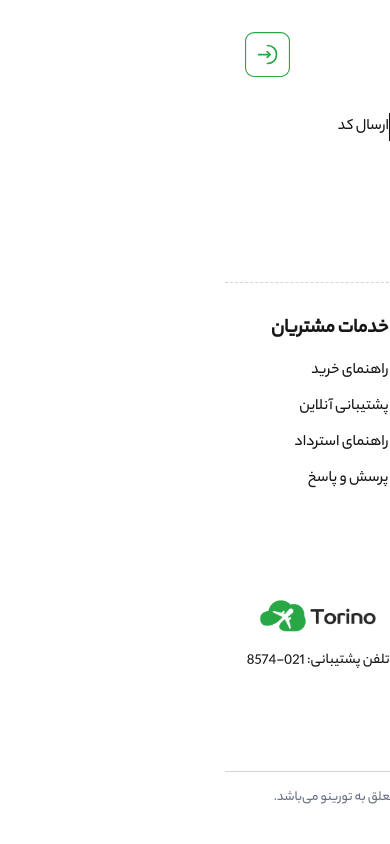
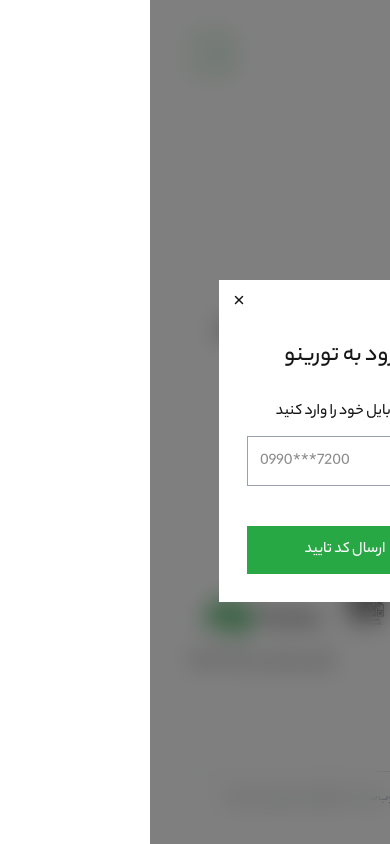
Before and after one commit to azitataheri/torino, a Next.js app: page / in a window 390 px wide. Both pictures are taken after a click on the picture 62 px from the left and 54 px from the top of the page. Built offline with nearby package versions, Linux system fonts and the light colour scheme.

Commit message:
develop modals ui and validate forms

```diff
--- a/package.json
+++ b/package.json
@@ -18,6 +18,8 @@
     "react": "19.2.4",
     "react-dom": "19.2.4",
     "react-hook-form": "^7.80.0",
+    "react-icons": "^5.7.0",
+    "react-otp-input": "^3.1.1",
     "yup": "^1.7.1"
   },
   "devDependencies": {
--- /dev/null
+++ b/src/components/common/Button.jsx
@@ -0,0 +1,7 @@
+function Button({value}) {
+  return (
+   <button className="bg-primary rounded-[6] leading-12 text-white cursor-pointer">{value}</button>
+  )
+}
+
+export default Button
--- a/src/components/layout/Header.jsx
+++ b/src/components/layout/Header.jsx
@@ -1,6 +1,7 @@
 import { useState } from "react";
+import Image from "next/image";
+
 import AuthModal from "../modules/auth/AuthModal";
-import Image from "next/image";
 import Menu from "../modules/Menu";
 
 function Header() {
@@ -39,7 +40,7 @@
             <Menu />
           </div>
 
-          {/* Login */}
+          {/* Button login in desktop */}
           <button
             onClick={toggleModal}
             className="hidden md:flex items-center gap-2 border-2 border-primary rounded-xl px-4 py-2 text-primary"
@@ -54,6 +55,8 @@
             <div className="w-px h-4 bg-primary"></div>
             <span>ثبت نام</span>
           </button>
+
+          {/* Button login in mobile */}
           <Image
             onClick={toggleModal}
             className="flex md:hidden"
@@ -71,7 +74,7 @@
           className="fixed inset-0 bg-black/40 z-40"
           onClick={() => setMenuOpen(false)}
         >
-          {/* Drawer */}
+          {/* Drawer that open from right side */}
           <div
             onClick={(e) => e.stopPropagation()}
             className="fixed top-0 right-0 h-screen w-56 bg-white rounded-l-xl shadow-xl z-50 p-6 transition-all duration-300"
@@ -82,7 +85,13 @@
       )}
 
       {/*Render modal of mobile and otp */}
-      {isOpen && <AuthModal onClose={() => setIsOpen(false)} />}
+      {isOpen && (
+        <AuthModal
+          onClose={() => setIsOpen(false)}
+          isOpen={isOpen}
+          setIsOpen={setIsOpen}
+        />
+      )}
     </div>
   );
 }
--- a/src/components/modules/auth/AuthModal.jsx
+++ b/src/components/modules/auth/AuthModal.jsx
@@ -2,22 +2,49 @@
 import SendOtpForm from "@/components/modules/auth/SendOtpForm";
 import CheckOtpForm from "@/components/modules/auth/CheckOtpForm";
 
-function AuthModal({ onClose }) {
+function AuthModal({ onClose, isOpen, setIsOpen }) {
   const [step, setStep] = useState("mobile");
   const [mobile, setMobile] = useState("");
-  const [code, setCode] = useState("")
+  const [code, setCode] = useState("");
+  const [otpSent, setOtpSent] = useState(false);
 
+{/* Send mobile successfully and set step to otp */}
   const handleMobileSuccess = () => {
     setStep("otp");
   };
 
   return (
     <>
-      {step === "mobile" ? (
-        <SendOtpForm onSuccess={handleMobileSuccess} mobile={mobile} setMobile={setMobile}/>
-      ) : (
-        <CheckOtpForm mobile={mobile} code={code} setCode={setCode}/>
-      )}
+      <div
+        className="fixed inset-0 z-50 flex items-center justify-center bg-black/50 backdrop-blur-md px-4"
+        onClick={() => setIsOpen(false)}
+      >
+        {otpSent && (
+          <div
+            className="bg-pink-800 rounded-b-md text-white px-10 py-5 z-51 absolute top-0"
+            onClick={(e) => e.stopPropagation()}
+          >
+            کد تایید شما: {code}
+          </div>
+        )}
+        {step === "mobile" ? (
+          <SendOtpForm
+            onSuccess={handleMobileSuccess}
+            mobile={mobile}
+            setCode={setCode}
+            setOtpSent={setOtpSent}
+            setMobile={setMobile}
+            onClose={onClose}
+          />
+        ) : (
+          <CheckOtpForm
+            mobile={mobile}
+            code={code}
+            setCode={setCode}
+            onClose={onClose}
+          />
+        )}
+      </div>
     </>
   );
 }
--- a/src/components/modules/auth/CheckOtpForm.jsx
+++ b/src/components/modules/auth/CheckOtpForm.jsx
@@ -1,25 +1,109 @@
-import { useRouter } from "next/navigation";
+import { useRouter } from "next/router";
 import { useCheckOtpMutation } from "@/hooks/mutations";
-function CheckOtpForm({ code, setCode, mobile }) {
+import { IoClose } from "react-icons/io5";
+import { useForm, Controller } from "react-hook-form";
+import OtpInput from "react-otp-input";
+import * as yup from "yup";
+import { yupResolver } from "@hookform/resolvers/yup";
+
+import Button from "@/components/common/Button";
+import { setCookies } from "@/utils/cookies";
+
+const schema = yup.object({
+  code: yup
+    .string()
+    .required("کد الزامی است")
+    .length(6, "کد باید 6 رقمی باشد."),
+});
+
+function CheckOtpForm({ mobile, onClose }) {
+  {
+    /* Use router */
+  }
   const router = useRouter();
 
+  {
+    /*Mutate function */
+  }
   const { mutate } = useCheckOtpMutation();
-  const otpHandler = (e) => {
-    e.preventDefault();
+
+  {
+    /* Collaboration yup and RHF */
+  }
+  const {
+    handleSubmit,
+    control,
+    formState: { errors },
+  } = useForm({
+    resolver: yupResolver(schema),
+    defaultValues: {
+      code: "",
+    },
+  });
+
+  {
+    /* Handle otp and send to dashboard after get success */
+  }
+  const otpHandler = (data) => {
     mutate(
-      { mobile, code },
-      { onSuccess: (data) => router.push("/dashboard") },
+      { mobile, code: data.code },
+      {
+        onSuccess: (data) => {
+          setCookies(data)
+          router.push("/dashboard");
+        },
+        onError: (error) => {
+          console.log("Error:", error);
+        },
+      },
     );
   };
   return (
-    <div>
-      <form onSubmit={otpHandler}>
-        <input
-          className="border-2"
-          value={code}
-          onChange={(e) => setCode(e.target.value)}
+    <div
+      dir="ltr"
+      className="w-[358] h-[362] md:w-[550] md:h-[333] mx-auto absolute top-70 left-1/2 bg-white rounded-[20] translate-x-[-50%] translaye-y-[-50%]"
+      onClick={(e) => e.stopPropagation()}
+    >
+      <IoClose onClick={onClose} className="float-left m-3" />
+      <div className="text-center pt-15">
+        <p className="text-2xl">کد تایید را وارد کنید</p>
+        <p>کد تایید به شماره {mobile} ارسال شد</p>
+      </div>
+      <form onSubmit={handleSubmit(otpHandler)} className="flex flex-col p-7">
+        <Controller
+          name="code"
+          control={control}
+          render={({ field }) => (
+            <OtpInput
+              value={field.value}
+              onChange={field.onChange}
+              numInputs={6}
+              // shouldAutoFocus
+              containerStyle="flex justify-center gap-2 my-4 md:my-6"
+              inputStyle={{
+                width: "45px",
+                height: "45px",
+                textAlign: "center",
+                fontSize: "18px",
+                direction: "ltr",
+              }}
+              renderInput={(props) => (
+                <input
+                  {...props}
+                  input="numeric"
+                  className="border border-gray-400 rounded-lg"
+                />
+              )}
+            />
+          )}
         />
-        <button type="submit">ورود به تورینو</button>
+        <div></div>
+        {errors.code && (
+          <span className="text-pink-600 text-sm mt-2 text-right">
+            {errors.code.message}
+          </span>
+        )}
+        <Button value="ورود به تورینو" />
       </form>
     </div>
   );
--- a/src/components/modules/auth/SendOtpForm.jsx
+++ b/src/components/modules/auth/SendOtpForm.jsx
@@ -1,26 +1,72 @@
-import {useSendOtpMutation} from '@/hooks/mutations'
+import { useSendOtpMutation } from "@/hooks/mutations";
+import { IoClose } from "react-icons/io5";
+import { useForm } from "react-hook-form";
+import * as yup from "yup";
+import { yupResolver } from "@hookform/resolvers/yup";
 
-function SendOtpForm({ mobile, setMobile, onSuccess }) {
-  const { mutate } = useSendOtpMutation()
-  const submitHandler = (e) => {
-    e.preventDefault();
-    console.log(mobile);
-    mutate(mobile, {
-      onSuccess: (data) => onSuccess(data)
+import Button from "@/components/common/Button";
+
+const schema = yup.object({
+  mobile: yup
+    .string()
+    .required("شماره موبایل الزامی است.")
+    .matches(/^09\d{9}$/, "شماره موبایل معتبر نیست."),
+});
+
+function SendOtpForm({ onSuccess, onClose, setMobile, setCode, setOtpSent }) {
+  {
+    /* Collaboration yup and RHF */
+  }
+  const {
+    register,
+    handleSubmit,
+    formState: { errors },
+  } = useForm({ resolver: yupResolver(schema) });
+
+  {
+    /* Mutate */
+  }
+  const { mutate } = useSendOtpMutation();
+
+  {
+    /*Submit*/
+  }
+  const submitHandler = (data) => {
+    setMobile(data.mobile);
+    mutate(data.mobile, {
+      onSuccess: (data) => {
+        onSuccess(data);
+        setCode(data.data.code);
+        setOtpSent(true);
+      },
     });
   };
+
   return (
-    <div>
-      <form onSubmit={submitHandler}>
+    <div
+      className="w-[358] h-[362] md:w-[550] md:h-[333] mx-auto absolute top-70 left-1/2 bg-white rounded-[20] translate-x-[-50%] translaye-y-[-50%]"
+      onClick={(e) => e.stopPropagation()}
+    >
+      <IoClose onClick={onClose} className="float-left m-3" />
+      <div className="text-center pt-15">
+        <p className="text-2xl">ورود به تورینو</p>
+      </div>
+      <form
+        onSubmit={handleSubmit(submitHandler)}
+        className="flex flex-col p-7"
+      >
         <label htmlFor="input">شماره موبایل خود را وارد کنید</label>
         <input
-          className="border-2"
+          className="border border-gray-400 outline-0 rounded-[6] leading-12 mt-3 mb-10 pl-3"
           type="tel"
+          placeholder="0990***7200"
           id="input"
-          value={mobile}
-          onChange={(e) => setMobile(e.target.value)}
+          {...register("mobile")}
         />
-        <button type="submit">ارسال کد</button>
+        {errors.mobile && (
+          <span className="text-pink-600 text-sm">{errors.mobile.message}</span>
+        )}
+        <Button value="ارسال کد تایید" />
       </form>
     </div>
   );
--- a/src/services/auth.js
+++ b/src/services/auth.js
@@ -6,6 +6,8 @@
 
 
 const checkOtp = ({mobile , code}) => {
+    console.log(mobile, code);
+
     return api.post('/auth/check-otp', {mobile, code})
 }
 
--- /dev/null
+++ b/src/utils/cookies.js
@@ -0,0 +1,6 @@
+const setCookies = token => {
+document.cookie = `accessToken=${token.accessToken}; max-age=${1 * 24 * 60 * 60}`
+document.cookie = `refreshToken=${token.refreshToken}; max-age=${30 * 24 * 60 * 60}`
+}
+
+export { setCookies }
```
Also changed, not shown: 1 other file (tests, documents, lock files or other folders). Lines whose indentation alone changed are shown as unchanged.
